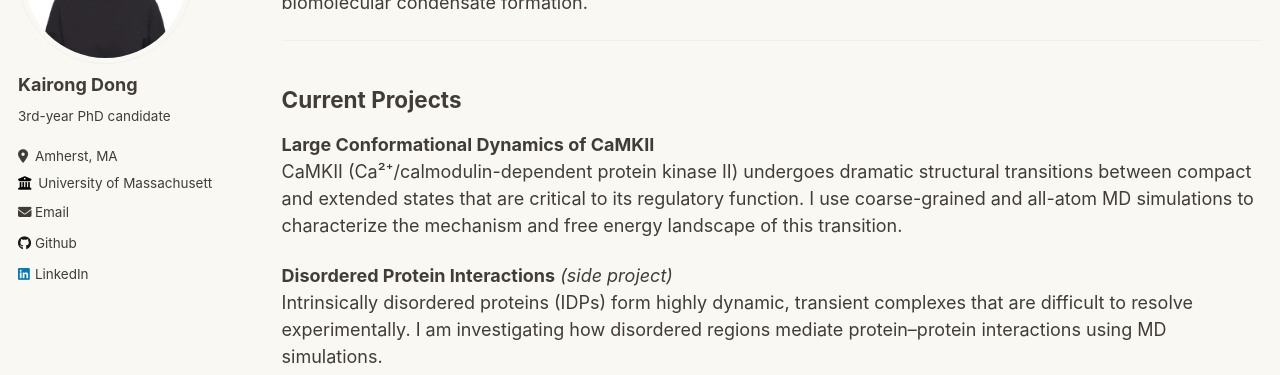
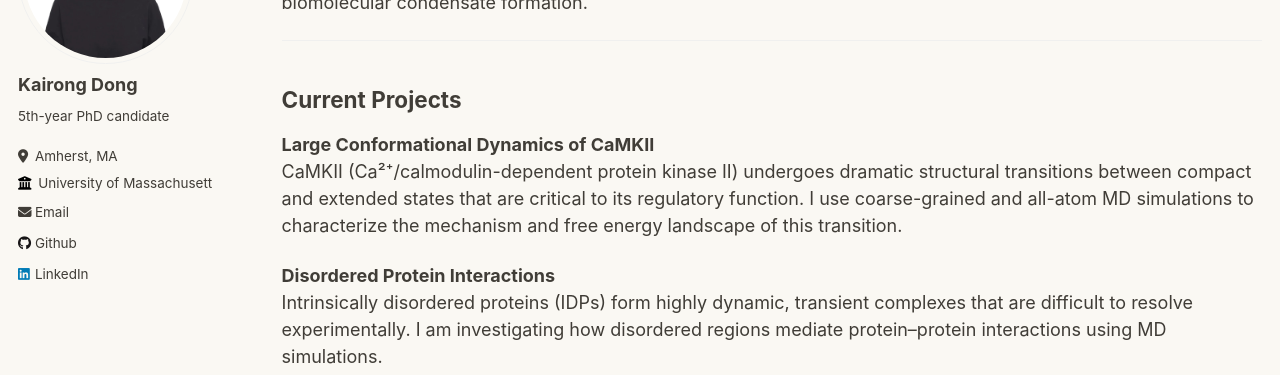
Before and after one commit to kairongdong/kairongdong.github.io, a Jekyll site: the page built from _pages/research.md, in a window 1280 px wide and 900 px high. Shown: the part 217-592 px from the top of the window. Built offline with Jekyll 4.4.1, drawn with Linux system fonts in a browser that asks for light colours.

Commit message:
Update PhD year and drop side-project label
Co-Authored-By: Claude Sonnet 5 <noreply@anthropic.com>

```diff
--- a/_config.yml
+++ b/_config.yml
@@ -24,7 +24,7 @@ author:
   avatar           : "kairong.jpg"
   name             : "Kairong Dong"
   pronouns         : # example: "she/her"
-  bio              : "3rd-year PhD candidate"
+  bio              : "5th-year PhD candidate"
   location         : "Amherst, MA"
   employer         : "University of Massachusetts, Amherst"
   uri              : # URL
--- a/_pages/research.md
+++ b/_pages/research.md
@@ -20,7 +20,7 @@ transitions between compact and extended states that are critical to its regulat
 function. I use coarse-grained and all-atom MD simulations to characterize the
 mechanism and free energy landscape of this transition.
 
-**Disordered Protein Interactions** *(side project)*
+**Disordered Protein Interactions**
 Intrinsically disordered proteins (IDPs) form highly dynamic, transient complexes
 that are difficult to resolve experimentally. I am investigating how disordered
 regions mediate protein–protein interactions using MD simulations.
```
